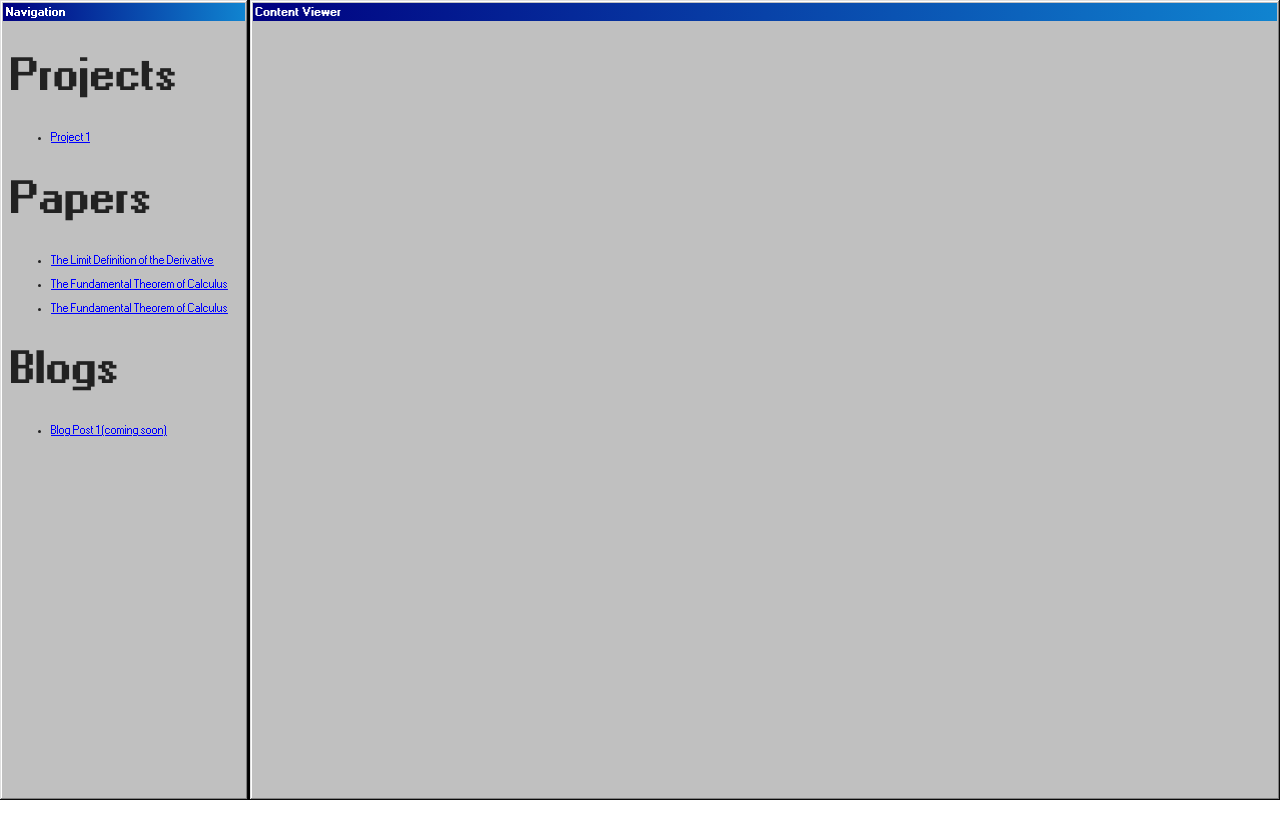
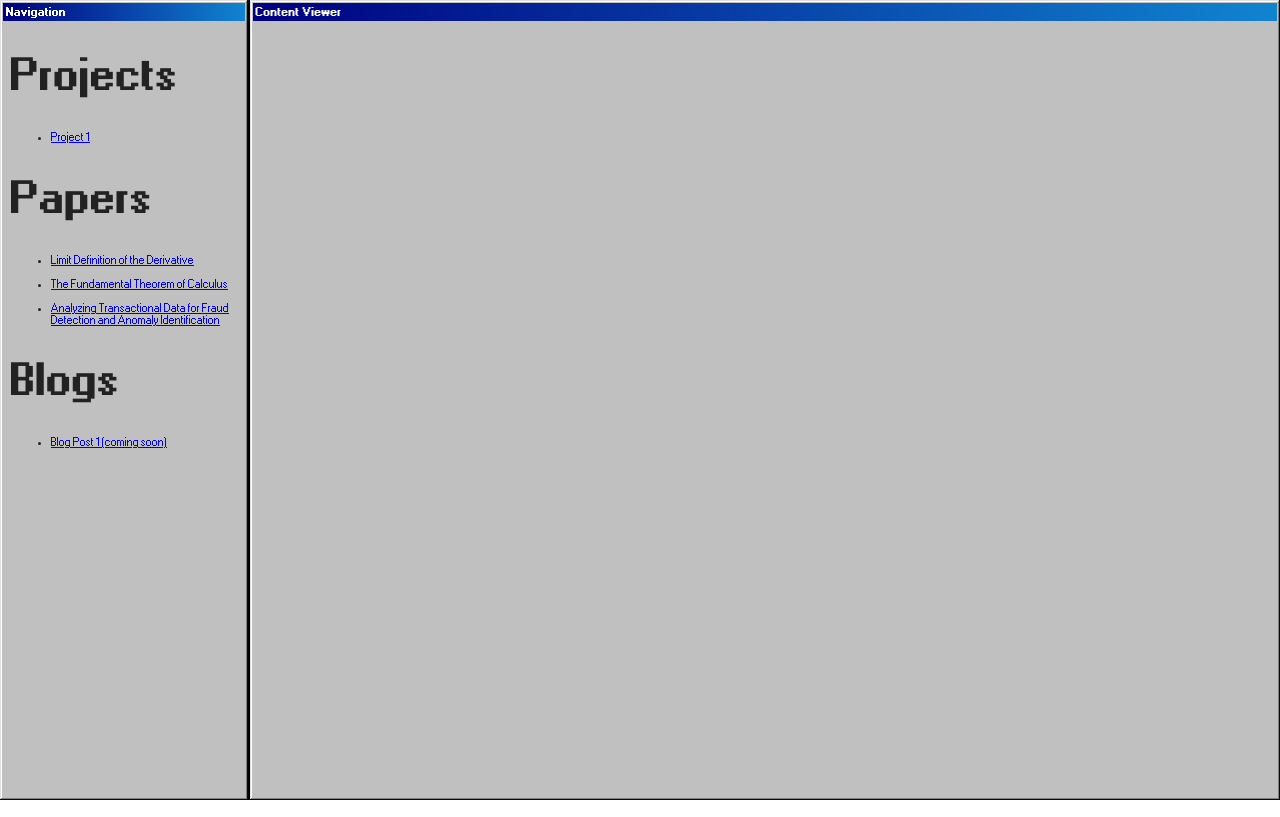
Before and after one commit to yahyanaseer/yahyanaseer.github.io, a plain HTML site: page index.html in a window 1280 px wide. Drawn offline with nearby package versions, Linux system fonts and the light colour scheme.

Commit message:
Update index.html

```diff
--- a/index.html
+++ b/index.html
@@ -64,9 +64,9 @@
                 <section>
                     <h2>Papers</h2>
                     <ul>
-                        <li><a href="https://github.com/yahyaabdulmohsin/yahyaabdulmohsin.github.io/raw/939afacdd21da886be99be7f22d729baf540b0bb/limit-definition-derivative.pdf" target="content-frame" class="pdf-link">The Limit Definition of the Derivative</a></li>
+                        <li><a href="https://github.com/yahyaabdulmohsin/yahyaabdulmohsin.github.io/raw/939afacdd21da886be99be7f22d729baf540b0bb/limit-definition-derivative.pdf" target="content-frame" class="pdf-link">Limit Definition of the Derivative</a></li>
                         <br><li><a href="https://github.com/yahyaabdulmohsin/yahyaabdulmohsin.github.io/raw/1a7e5282ae25c6421dae4ccad7920f3ad22f746f/fundamental-theorem-of-calculus.pdf" target="content-frame" class="pdf-link">The Fundamental Theorem of Calculus</a></li>
-                        <br><li><a href="https://github.com/yahyaabdulmohsin/yahyaabdulmohsin.github.io/raw/1a7e5282ae25c6421dae4ccad7920f3ad22f746f/fundamental-theorem-of-calculus.pdf" target="content-frame" class="pdf-link">The Fundamental Theorem of Calculus</a></li>
+                        <br><li><a href="https://github.com/yahyaabdulmohsin/yahyaabdulmohsin.github.io/raq/57fc89251f5a1bdd1875393c14e282665ecc0a6d/report.pdf" target="content-frame" class="pdf-link">Analyzing Transactional Data for Fraud Detection and Anomaly Identification</a></li>
                     </ul>
                 </section>
                 <section>
```
